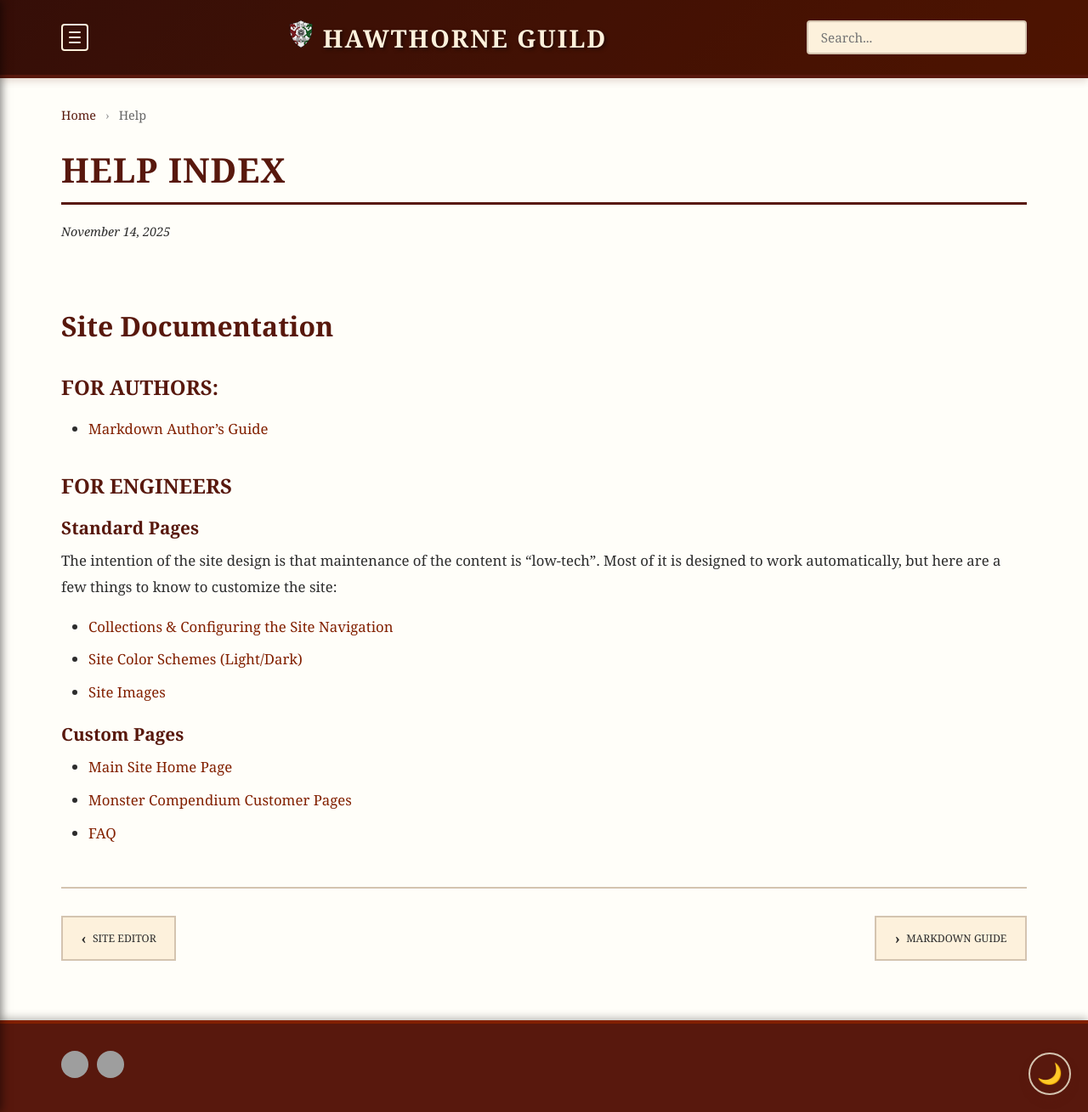
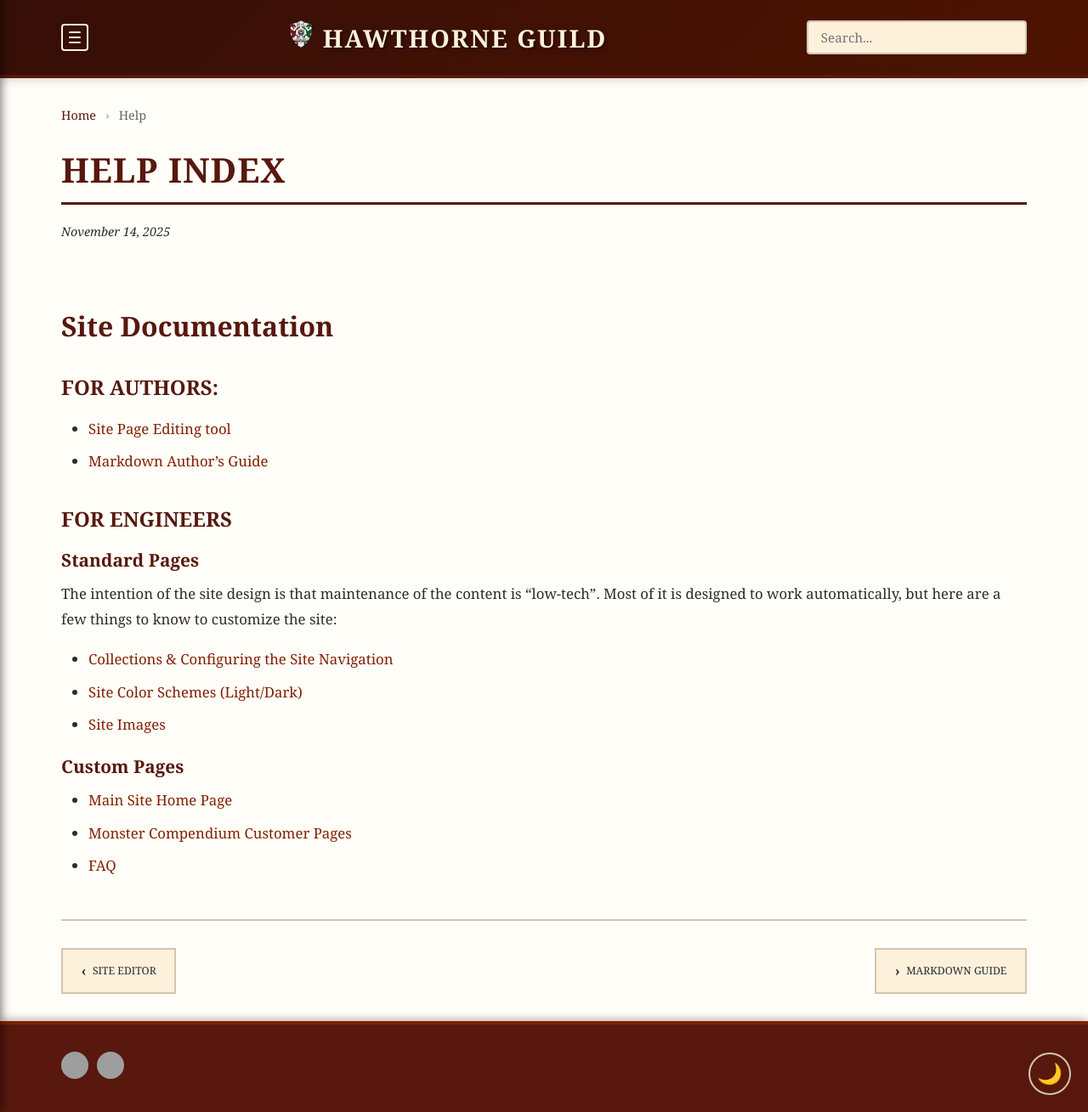
Before and after one commit to coconutswallow/Guides, a Jekyll site: the page built from _help/index.md, in a window 1280 px wide and 1309 px high. Shown: the whole window at 85% size. Built offline with Jekyll 4.4.1, drawn with Linux system fonts in a browser that asks for light colours; comment, search, counter and statistics services are not loaded; grey boxes are pictures that could not be loaded.

Commit message:
Update Help "index" - coconut.hawthorne <coconut.hawthorne@gmail.com> via DecapBridge

```diff
--- a/_help/index.md
+++ b/_help/index.md
@@ -1,12 +1,12 @@
 ---
+title: Help Index
 layout: doc
-title: "Help Index"
 order: 1
 ---
 ## Site Documentation
 
 ### For Authors:
-
+- <a href="{{ 'help/site-editor/' | relative_url }}">Site Page Editing tool</a>
 - <a href="{{ 'help/markdown/' | relative_url }}">Markdown Author's Guide</a>
 
 ### For Engineers
```
